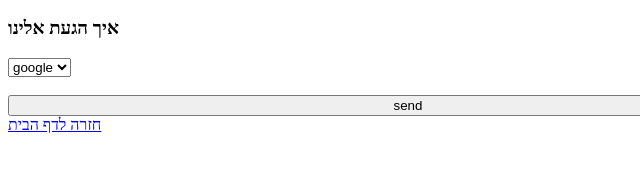
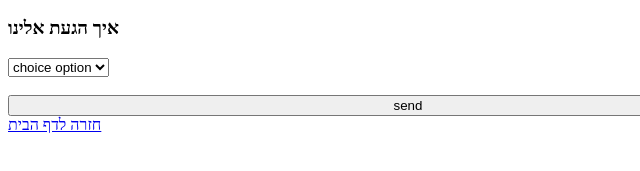
Before and after one commit to yaakov3k/my_project, a plain HTML site: page contact-us.html in a window 1280 px wide. Shown: the part 537-708 px from the top of the page, 0-640 px from the left. Drawn offline with Linux system fonts and the light colour scheme.

Commit message:
documention

```diff
--- a/contact-us.html
+++ b/contact-us.html
@@ -25,12 +25,12 @@
         <br>
 
 
-    </form>
+
     <h3>איך הגעת אלינו</h3>
 
     <select name="arrive">
-        <!-- לבחור אופציה-->
-        <!-- <option value="" disabled selected>choice option</option> -->
+
+        <option value="" disabled selected>choice option</option>
         <option value="google">google</option>
         <option value="friend">friend</option>
         <option value="other">other</option>
@@ -39,6 +39,8 @@
     <br>
     <input type="submit" value="send" style="width: 800px;">
     <br>
+
+</form>
     <a href="index.html">חזרה לדף הבית</a>
 </body>
 
```
